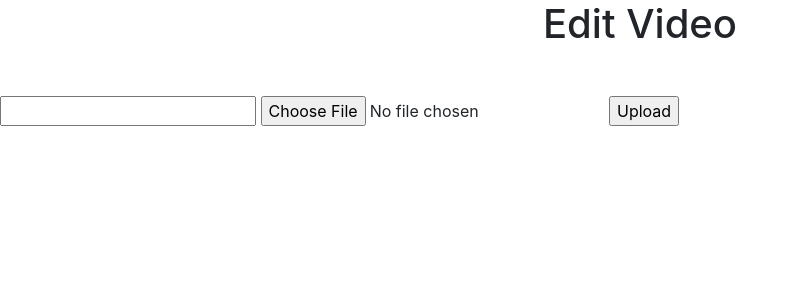
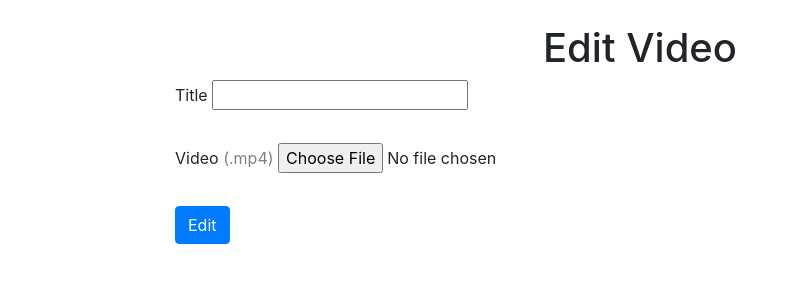
Before and after one commit to Ckalia11/emvideo, a Django app: template django_challenge/videos_interface/templates/videos_interface/my_video_edit.html in a window 1280 px wide. Shown: the part 56-356 px from the top of the page, without its empty margins (0-798 px from the left). Run offline with Django 3.2, Linux system fonts and the light colour scheme; the template is opened without the code that fills it, so the values that code supplies are empty, except form fields; tables that the repository leaves empty hold one stand-in row (values such as "Sample post"); form fields are guessed from the names that the template uses; some libraries are stand-ins or nearby versions.

Commit message:
fixed delete, edit functionality and links

```diff
--- a/django_challenge/videos_interface/templates/videos_interface/my_video_edit.html
+++ b/django_challenge/videos_interface/templates/videos_interface/my_video_edit.html
@@ -9,12 +9,38 @@
 
 {% block page_content %}
 
-<h1 class = 'mb-5 text-center'>Edit Video</h1>
-<form enctype="multipart/form-data" method="POST" action="">
-    {% csrf_token %}
-    {{form.title }}
-    {{form.videofile}}
-    <input type="submit" value="Upload"/>
-</form>
+<h1 class = 'mb-2 text-center mt-4'>Edit Video</h1>
+<div class = "container-fluid" style = "max-width: 75%;">
+<div class = "form-group">
+    <form enctype="multipart/form-data" method="POST" action=""> {% csrf_token %}
+            <label for={{form.title.id}}>Title</label>
+            {{form.title}}
+            <div class = "invalid-feedback invalid-edit-title" style = "display:block;">
+                {% for error in form.title.errors %}
+                    <p style = "margin-bottom: 0px;">{{error}}</p>
+                {%endfor%}
+            </div> <br>
+
+            <label for={{form.videofile.id}}>Video <span style = 'color: grey;'>(.mp4)</span></label>
+            {{form.videofile}}
+            <div class = "invalid-feedback invalid-edit-videofile" style = "display:block;">
+                {% for error in form.videofile.errors %}
+                    <p style = "margin-bottom: 0px;">{{error}}</p>
+                {%endfor%}
+            </div> <br>
+
+            {% for error in form.non_field_errors %}
+                <div class = "invalid-feedback invalid-edit-video" style = "display:block;">
+                    <p>{{error}}</p>
+                </div>
+            {%endfor%}
+            <input type="submit" class = "btn btn-primary" value="Edit"/>
+    </form>
+
+</div>
+</div>
+
+</body>
+</html>
 
 {%endblock%}
--- a/django_challenge/videos_interface/urls.py
+++ b/django_challenge/videos_interface/urls.py
@@ -7,5 +7,6 @@ path('<int:pk>/', views.video_detail, name='video_detail'),
 path('my_videos/', views.my_videos, name = "my_videos"),
 path('create_video', views.create_video, name = "create_video"),
 path('my_videos/<int:pk>', views.my_video_detail, name = "my_video_detail"),
-path('my_videos/<int:pk>/edit', views.my_video_edit, name = "my_video_edit")
+path('my_videos/<int:pk>/edit', views.my_video_edit, name = "my_video_edit"),
+path('my_videos/<int:pk>/delete', views.my_video_delete, name = 'my_video_delete'),
 ]
```
Also changed, not shown: django_challenge/videos_interface/templates/videos_interface/create_video.html (+0 -11 lines), django_challenge/videos_interface/templates/videos_interface/my_video_detail.html (+14 -9 lines), django_challenge/videos_interface/views.py (+26 -7 lines), django_challenge/db.sqlite3, django_challenge/media/images/38.jpg (added), django_challenge/media/images/39.jpg (added), django_challenge/media/images/40.jpg (added), django_challenge/media/media/images/20_5EzzXBd.jpg (added), django_challenge/media/media/images/36_gHzOZlT.jpg (added), django_challenge/media/media/images/37_Nh5Ae68.jpg (added), django_challenge/media/media/images/38.jpg (added), django_challenge/media/media/images/38_PcjFEQr.jpg (added), django_challenge/media/media/images/39.jpg (added), django_challenge/media/media/images/40.jpg (added), 3 other files.
